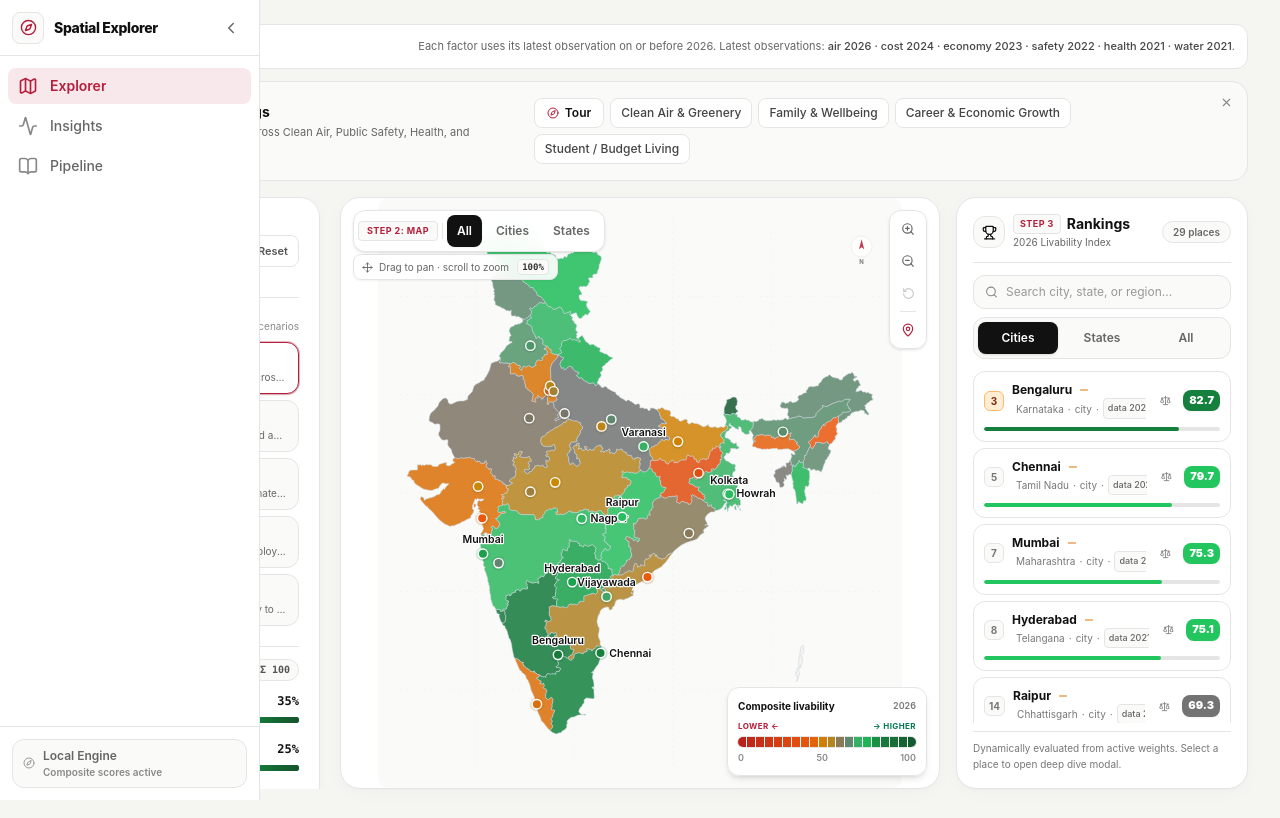
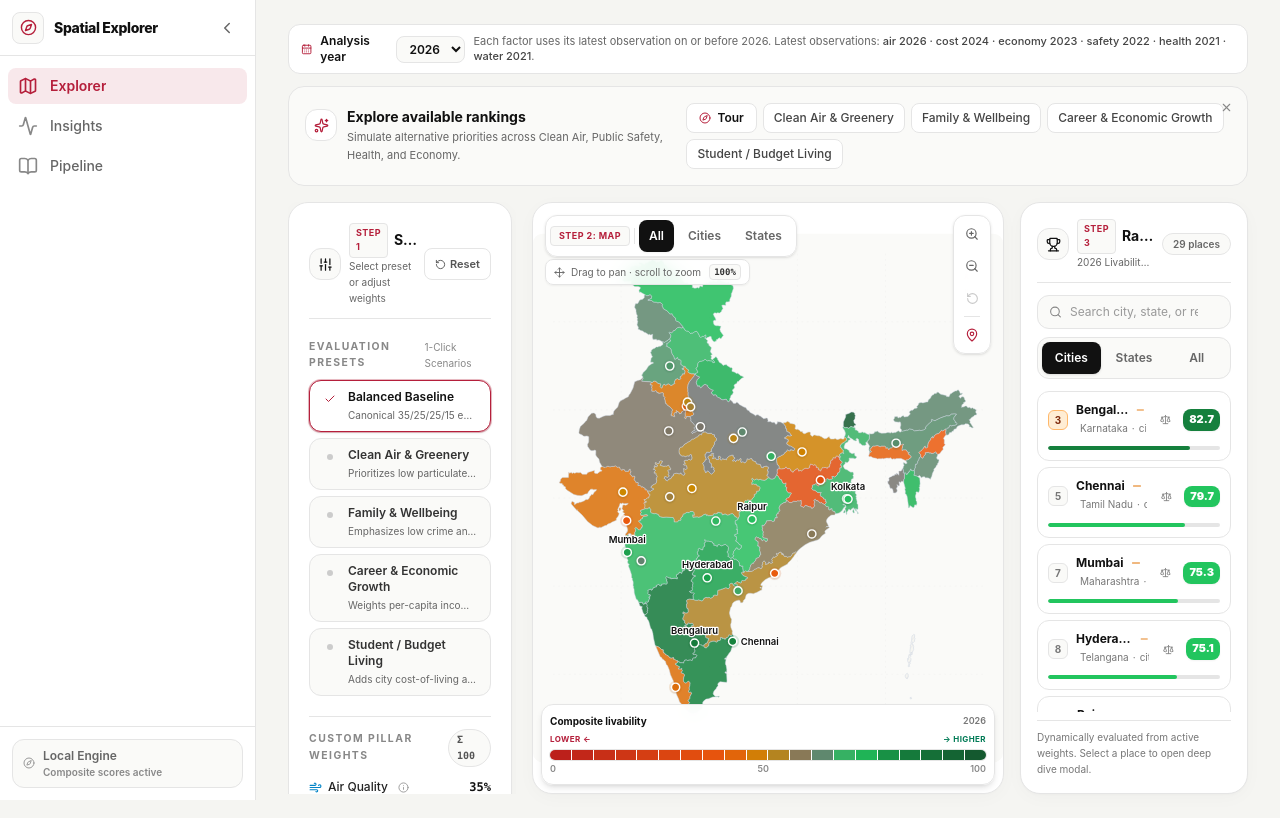
Before and after one commit to PARASMANI-KHUNTE/MCA_DSP_Project_2026, a React (Vite) app in the folder India Livability Intelligence System/frontend/: page / in a window 1280 px wide. Built offline with nearby package versions, Linux system fonts and the light colour scheme.

Commit message:
fix(ui): enhance responsive breakpoints in Sidebar for tablet and desktop

```diff
--- a/India Livability Intelligence System/frontend/src/components/Sidebar.jsx
+++ b/India Livability Intelligence System/frontend/src/components/Sidebar.jsx
@@ -28,7 +28,7 @@ export default function Sidebar({
       {/* Mobile drawer overlay */}
       {isOpen && (
         <div
-          className="fixed inset-0 z-40 bg-black/40 backdrop-blur-xs transition-opacity lg:hidden"
+          className="fixed inset-0 z-40 bg-black/40 backdrop-blur-xs transition-opacity md:hidden"
           aria-hidden="true"
           onClick={onClose}
         />
@@ -37,11 +37,11 @@ export default function Sidebar({
       {/* Sidebar */}
       <aside
         className={`
-          fixed top-0 left-0 z-50 h-screen border-r border-[#E5E5E5] bg-white transition-all duration-300 ease-out flex flex-col
-          ${isOpen ? "translate-x-0 shadow-2xl" : "-translate-x-full lg:shadow-none"}
-          lg:translate-x-0
-          ${isCollapsed ? "lg:w-16" : "lg:w-[260px]"}
-          w-64
+          fixed inset-y-0 left-0 z-50 flex w-64 max-w-[85vw] flex-col border-r border-[#E5E5E5] bg-white
+          transition-all duration-300 ease-out
+          md:sticky md:top-0 md:z-30 md:h-[100dvh] md:shrink-0 md:translate-x-0 md:shadow-none
+          ${isOpen ? "translate-x-0 shadow-2xl" : "-translate-x-full"}
+          ${isCollapsed ? "md:w-16" : "md:w-64"}
         `}
         aria-label="Main navigation"
       >
@@ -72,7 +72,7 @@ export default function Sidebar({
           {/* Desktop Collapse Toggle */}
           <button
             onClick={onToggleCollapse}
-            className="hidden lg:flex h-8 w-8 shrink-0 items-center justify-center rounded-lg text-[#666666] hover:bg-[#F5F5F2] hover:text-[#111111] transition-all ml-auto"
+            className="hidden h-8 w-8 shrink-0 items-center justify-center rounded-lg text-[#666666] transition-all hover:bg-[#F5F5F2] hover:text-[#111111] md:flex"
             aria-label={isCollapsed ? "Expand sidebar" : "Collapse sidebar"}
             title={isCollapsed ? "Expand sidebar" : "Collapse sidebar"}
           >
@@ -82,7 +82,7 @@ export default function Sidebar({
           {/* Mobile Close Button */}
           <button
             onClick={onClose}
-            className="flex lg:hidden h-8 w-8 shrink-0 items-center justify-center rounded-lg text-[#666666] hover:bg-[#F5F5F2] hover:text-[#111111] transition-all ml-auto"
+            className="flex h-8 w-8 shrink-0 items-center justify-center rounded-lg text-[#666666] transition-all hover:bg-[#F5F5F2] hover:text-[#111111] md:hidden"
             aria-label="Close sidebar"
           >
             <X size={18} />
```
